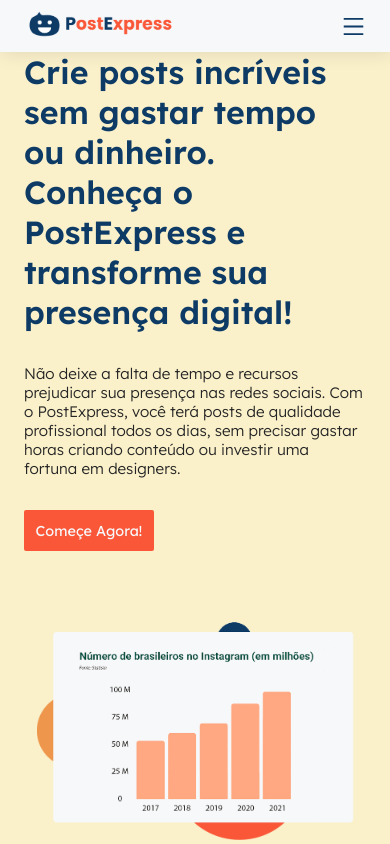
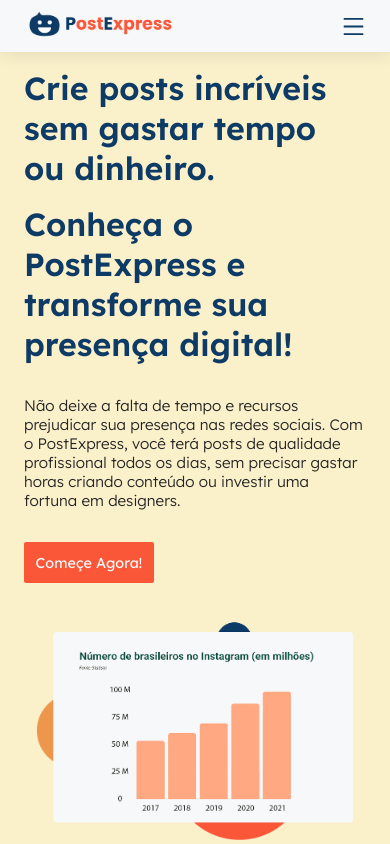
Before and after one commit to andremrks/postexpress, a React (Create React App) app: page / in a window 390 px wide. Shown: the top 844 px of the page. Built offline with nearby package versions, Linux system fonts and the light colour scheme.

Commit message:
fixing css

```diff
--- a/src/components/Beneficios/beneficios.css
+++ b/src/components/Beneficios/beneficios.css
@@ -117,6 +117,7 @@
 @media screen and (max-width: 550px) {
   .postexpress__beneficios-container {
     padding: 0 1.5rem;
+    height: auto;
   }
 
   .postexpress__beneficios-container > h1 {
--- a/src/components/Hero/hero.css
+++ b/src/components/Hero/hero.css
@@ -175,6 +175,10 @@
   .postexpress__hero-content {
     width: 100%;
   }
+  .postexpress__hero-content h1 {
+    font-size: 2rem;
+    margin-top: 1rem;
+  }
 
   .postexpress__hero-image {
     position: relative;
```
